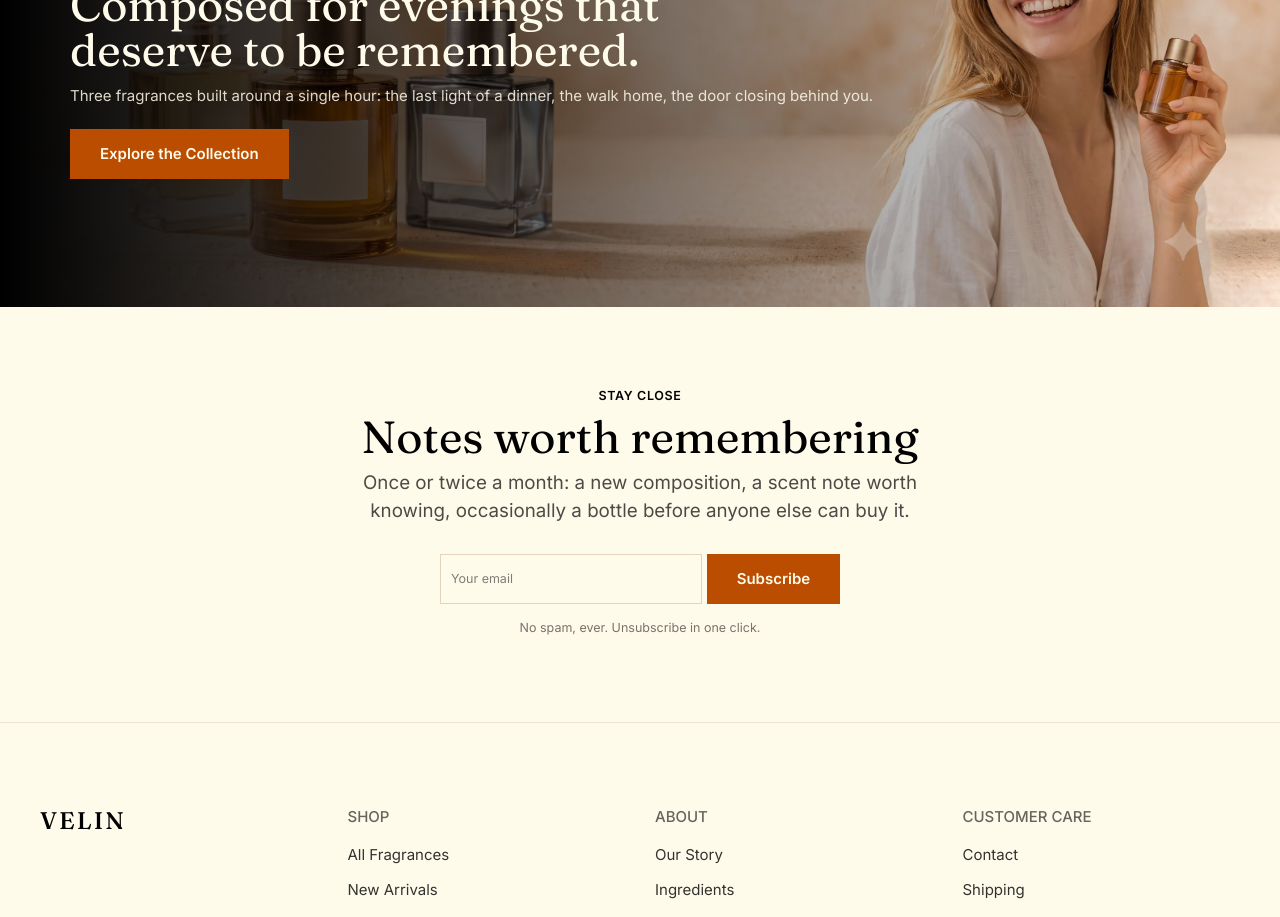
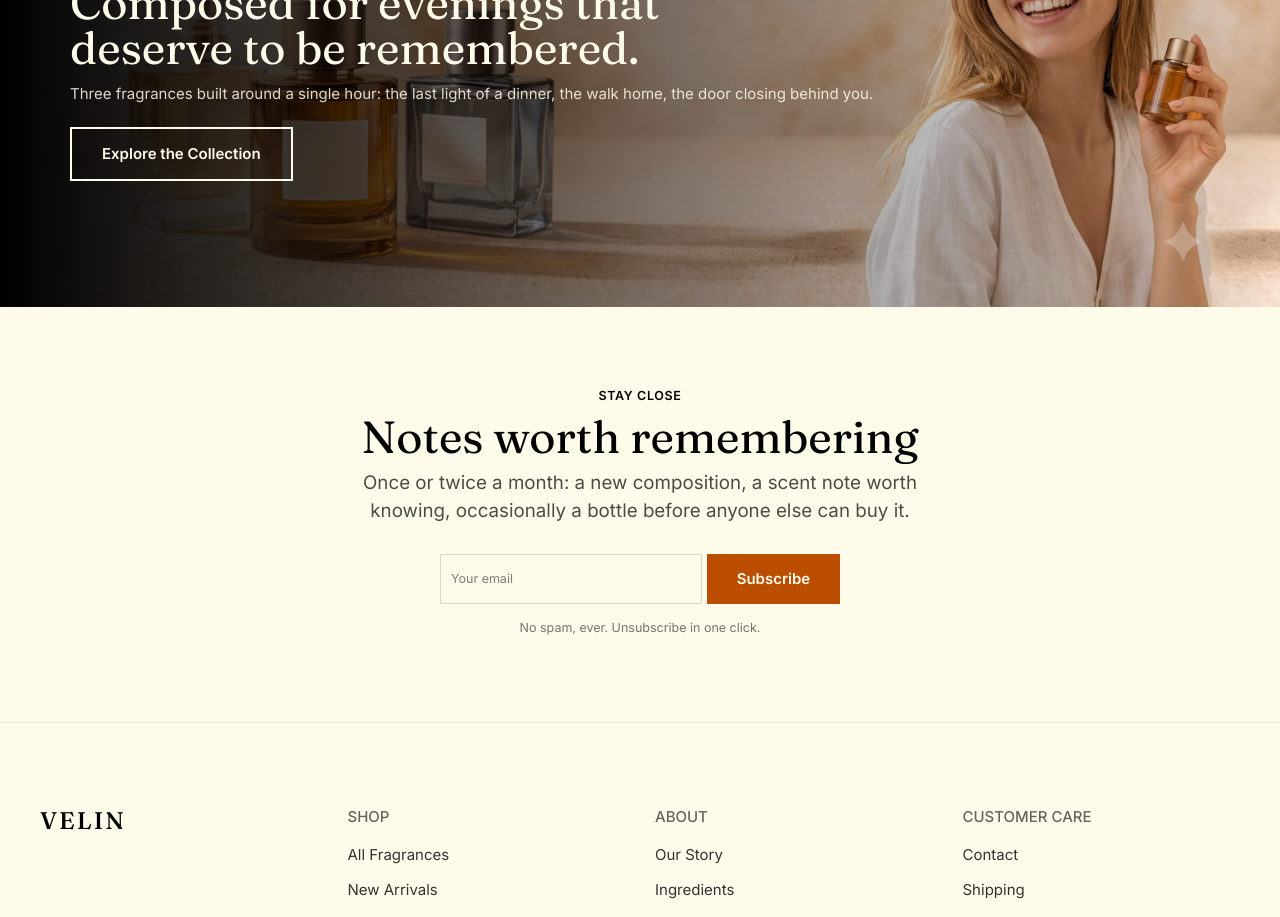
Before and after one commit to mohit-vb/velin, a React (Vite) app: page / in a window 1280 px wide. Shown: the part 2220-3137 px from the top of the page. Built offline with nearby package versions, Linux system fonts and the light colour scheme.

Commit message:
fix : replaced primary button with secondary

```diff
--- a/src/components/home/Signature.jsx
+++ b/src/components/home/Signature.jsx
@@ -17,7 +17,7 @@ export default function Signature() {
             Three fragrances built around a single hour: the last light of a
             dinner, the walk home, the door closing behind you.
           </p>
-          <Button type="primary" className="w-full sm:w-auto mt-4">
+          <Button type="secondary" className="w-full sm:w-auto mt-4">
             Explore the Collection
           </Button>
         </div>
```
